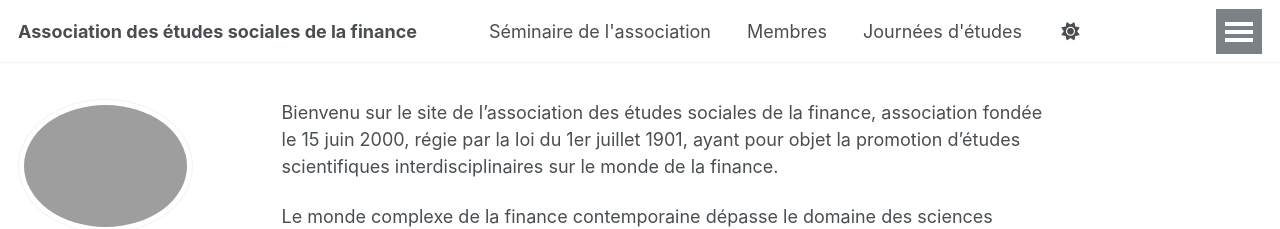
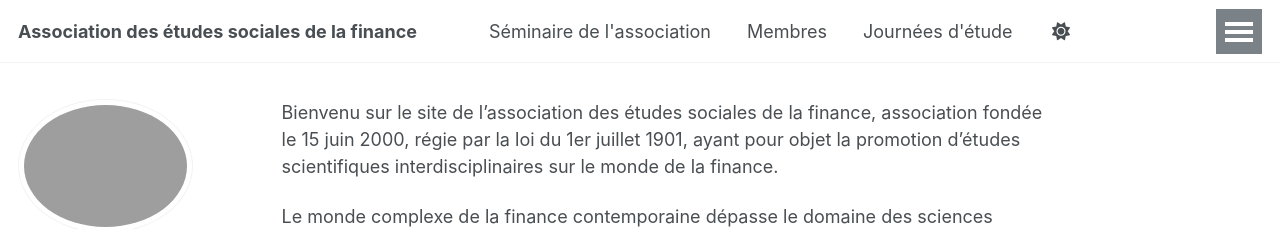
Before and after one commit to ssfa-aesf/ssfa-aesf.github.io, a Jekyll site: the page built from _pages/about.md, in a window 1280 px wide. Shown: the top 229 px of the page. Built offline with Jekyll 4.4.1, drawn with Linux system fonts in a browser that asks for light colours.

Commit message:
Update navigation.yml

```diff
--- a/_data/navigation.yml
+++ b/_data/navigation.yml
@@ -14,7 +14,7 @@ main:
   - title: "Membres"
     url: /membres/
 
-  - title: "Journées d'études"
+  - title: "Journées d'étude"
     url: /je/
 
   - title: "Devenir membre"
```
